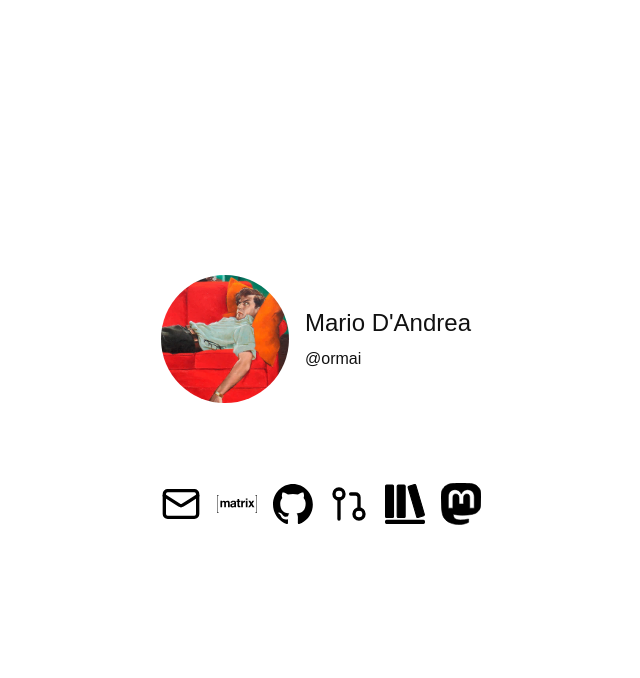
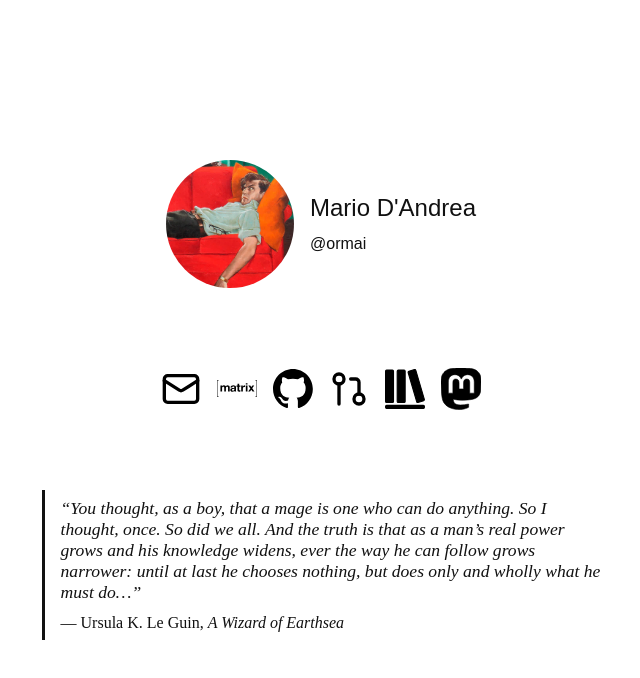
Before and after one commit to ormai/ormai.me, a plain HTML site: page src/index.html in a window 1280 px wide. Shown: the whole page, without its empty margins (319-959 px from the left). Drawn offline with Linux system fonts and the light colour scheme.

Commit message:
Add quote in the homepage

```diff
--- a/src/index.html
+++ b/src/index.html
@@ -1,6 +1,5 @@
-<!doctype html>
+<!DOCTYPE html>
 <html lang="en">
-
   <head>
     <meta charset="utf-8">
     <meta name="viewport" content="width=device-width, initial-scale=1">
@@ -16,27 +15,65 @@
     <link rel="stylesheet" type="text/css" href="/style.css" media="screen">
   </head>
 
-<body class="col center">
+  <body class="col center post">
     <main class="col gap5">
-    <section id="profile" class="v-center gap1">
-      <img class="no-select" style="border-radius: 50%; height: 8rem;" src="/assets/ormai.jpg" alt="Profile picture"
-        title="Hi!">
+      <section id="profile" class="center gap1">
+        <img
+          class="no-select"
+          style="border-radius: 50%; height: 8rem;"
+          src="/assets/ormai.jpg"
+          alt="Profile picture"
+          title="Hi!"
+        >
         <div class="col gap08">
           <h1 style="margin: 0; font-weight: normal;">Mario D'Andrea</h1>@ormai
         </div>
       </section>
 
-    <section id="accounts" class="row center gap1 no-select" style="flex-wrap: wrap">
-      <a href="mailto:mgdandrea@proton.me" title="Email"><img src="/assets/mail.svg" alt="Email"></a>
-      <a href="https://matrix.to/#/@ormai:matrix.org" title="Matrix"><img src="/assets/matrix.svg" alt="Matrix"></a>
-      <a href="https://github.com/ormai" title="GitHub"><img src="/assets/github.svg" alt="GitHub"></a>
-      <a href="https://git.ormai.me/ormai" title="My self-hosted Forgejo instance"><img
-          src="/assets/git-pull-request.svg" alt="Forgejo"></a>
-      <a href="https://app.thestorygraph.com/profile/ormai" title="The StoryGraph"><img src="/assets/thestorygraph.svg"
-          alt="The StoryGraph"></a>
-      <a rel="me" href="https://mas.to/@ormai" title="Mastodon"><img src="/assets/mastodon.svg" alt="Mastodon"></a>
-    </section>
+      <div
+        id="accounts"
+        class="row center gap1 no-select"
+        style="flex-wrap: wrap"
+      >
+        <a href="mailto:mgdandrea@proton.me" title="Email"><img
+            src="/assets/mail.svg"
+            alt="Email"
+          ></a>
+        <a href="https://matrix.to/#/@ormai:matrix.org" title="Matrix"><img
+            src="/assets/matrix.svg"
+            alt="Matrix"
+          ></a>
+        <a href="https://github.com/ormai" title="GitHub"><img
+            src="/assets/github.svg"
+            alt="GitHub"
+          ></a>
+        <a
+          href="https://git.ormai.me/ormai"
+          title="My self-hosted Forgejo instance"
+        ><img
+            src="/assets/git-pull-request.svg"
+            alt="Forgejo"
+          ></a>
+        <a
+          href="https://app.thestorygraph.com/profile/ormai"
+          title="The StoryGraph"
+        ><img src="/assets/thestorygraph.svg" alt="The StoryGraph"></a>
+        <a rel="me" href="https://mas.to/@ormai" title="Mastodon"><img
+            src="/assets/mastodon.svg"
+            alt="Mastodon"
+          ></a>
+      </div>
+
+      <div class="quote">
+        <blockquote>
+          “You thought, as a boy, that a mage is one who can do anything. So I
+          thought, once. So did we all. And the truth is that as a man’s real
+          power grows and his knowledge widens, ever the way he can follow grows
+          narrower: until at last he chooses nothing, but does only and wholly
+          what he must do…”
+        </blockquote>
+        <span>— Ursula K. Le Guin, <cite>A Wizard of Earthsea</cite></span>
+      </div>
     </main>
   </body>
-
 </html>
--- a/src/style.css
+++ b/src/style.css
@@ -58,6 +58,7 @@ video {
   display: block;
 }
 
+/* This should be a generic responsive container */
 .post {
   max-width: min(70ch, 100% - 2.5em);
   margin-inline: auto;
@@ -148,3 +149,24 @@ section#profile {
 .no-select {
   user-select: none;
 }
+
+/* Structure of a quotation. Blockuote may contain multiple paragrpahs
+   - div.quote
+     - blockquote
+     - span
+       - cite */
+.quote {
+  border-left: var(--color-fg) solid .2em;
+  display: flex;
+  flex-direction: column;
+  gap: .7em;
+  padding: .5em 0 .5em 1em;
+  font-family: serif;
+  margin: 0 2em;
+
+  blockquote {
+    font-style: italic;
+    font-size: 1.1em;
+    margin: 0;
+  }
+}
```
Also changed, not shown: src/colophon/index.html (+1 -0 lines), src/lorem/index.html (+7 -4 lines), 1 other file. Lines whose indentation alone changed are shown as unchanged.
